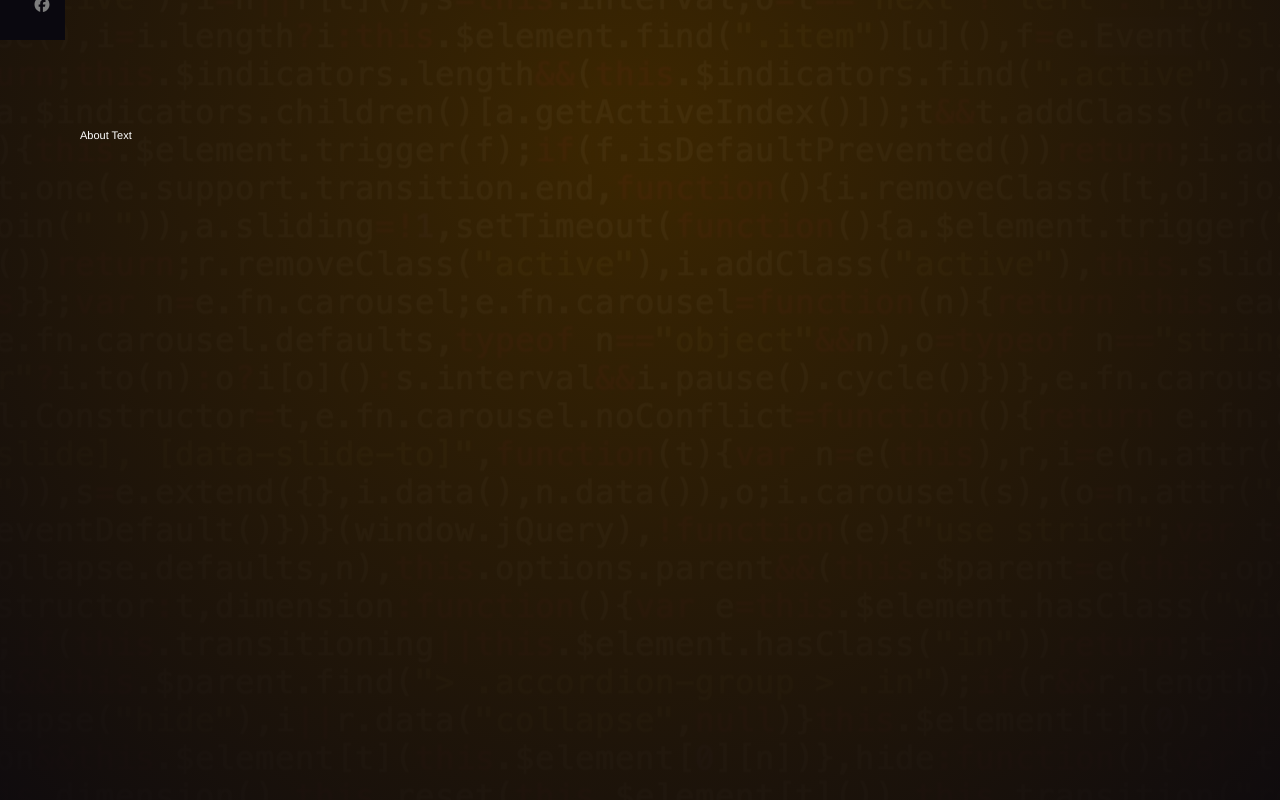
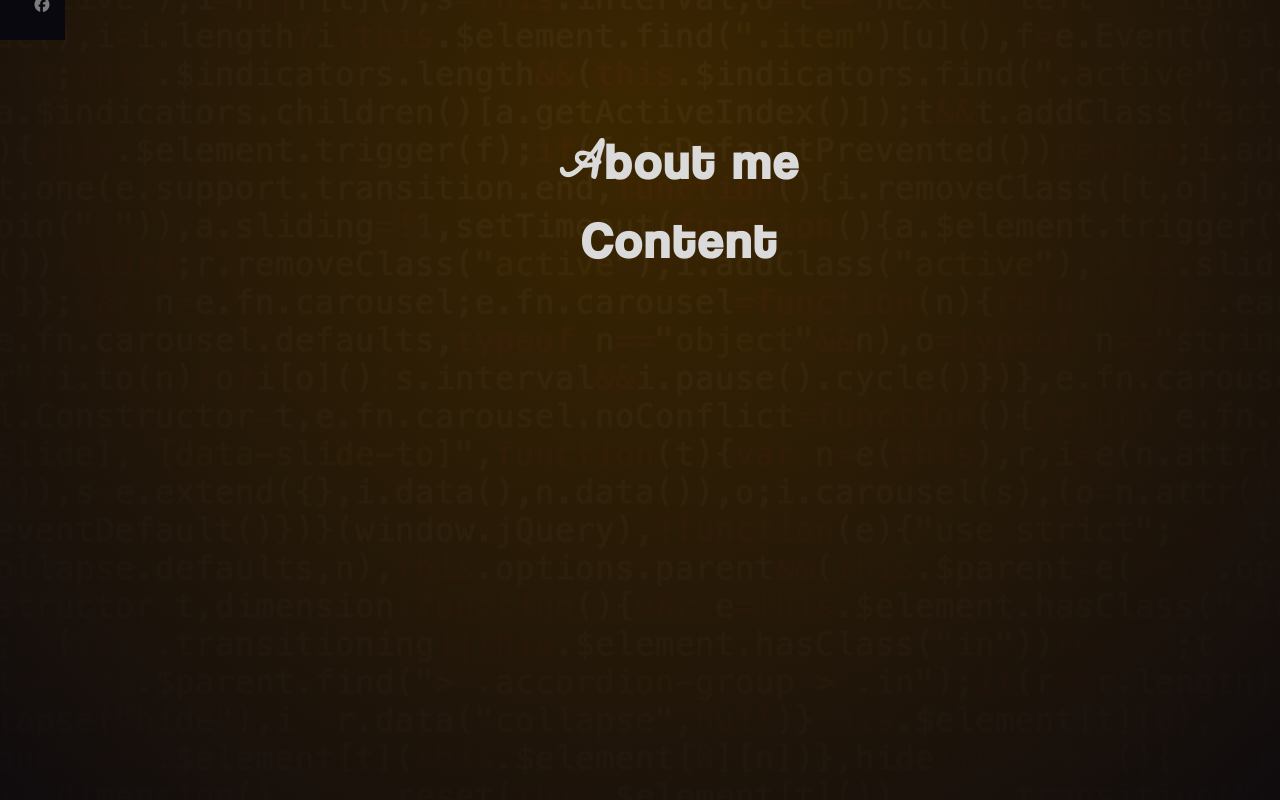
Before and after one commit to anuja-rahul/portfolio-nextjs, a Next.js app: page / in a window 1280 px wide. Shown: the part 760-1560 px from the top of the page. Built offline with nearby package versions, Linux system fonts and the light colour scheme.

Commit message:
about component added

```diff
--- a/src/components/about/About.tsx
+++ b/src/components/about/About.tsx
@@ -1,10 +1,16 @@
+import "./../index.scss";
+
 export default function About() {
   return (
-    <section
-      id="About"
-      className="flex h-[100vh] flex-row flex-wrap text-balance text-white"
-    >
-      About Text
+    <section id="About" className="min-h-screen">
+      <div className="section-container flex flex-col flex-wrap items-center justify-center">
+        <h1 className="title text-balance text-center font-bold text-white">
+          <span className="cool-letters">A</span>
+          bout me
+          <br />
+          Content
+        </h1>
+      </div>
     </section>
   );
 }
--- a/src/components/hero/Hero.tsx
+++ b/src/components/hero/Hero.tsx
@@ -1,9 +1,9 @@
-import "./index.scss";
+import "./../index.scss";
 
 export default function Hero() {
   return (
     <section id="Hero" className="min-h-screen">
-      <div className="hero-container flex flex-col flex-wrap items-center justify-center">
+      <div className="section-container flex flex-col flex-wrap items-center justify-center">
         <h1 className="title text-balance text-center font-bold text-white">
           Hello👋 I{"'"}m <span className="cool-letters">A</span>
           nuja Rahul
--- a/src/components/hero/index.scss
+++ /dev/null
@@ -1,14 +0,0 @@
-#Hero {
-  .hero-container {
-    .title {
-      color: #dadada;
-      font-family: "Coolvetica";
-      letter-spacing: 0.2rem;
-      font-size: 3.1rem;
-
-      .cool-letters {
-        font-family: "La Belle Aurore";
-      }
-    }
-  }
-}
--- /dev/null
+++ b/src/components/index.scss
@@ -0,0 +1,12 @@
+.section-container {
+  .title {
+    color: #dadada;
+    font-family: "Coolvetica";
+    letter-spacing: 0.2rem;
+    font-size: 3.1rem;
+
+    .cool-letters {
+      font-family: "La Belle Aurore";
+    }
+  }
+}
```
